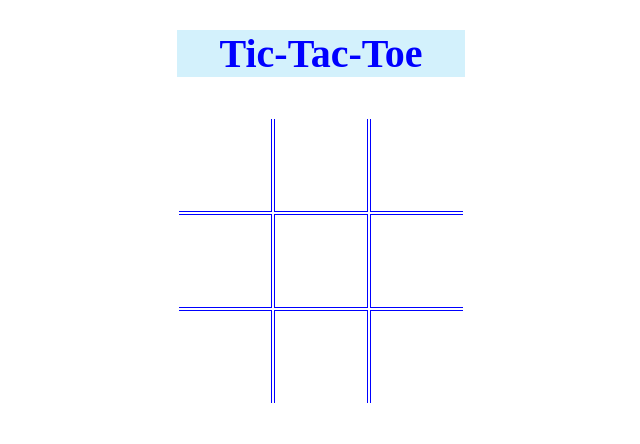
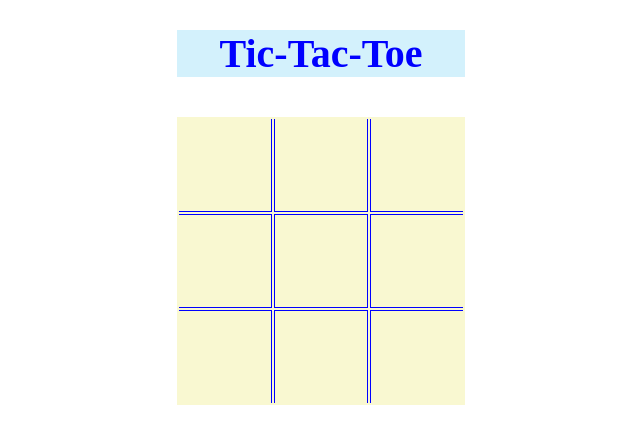
Before and after one commit to dev29a/tic-tac-toe-simple-vanillajs, a plain HTML site: page index.html in a window 1280 px wide. Shown: the whole page, without its empty margins (319-959 px from the left). Drawn offline with Linux system fonts and the light colour scheme.

Commit message:
added board styling and colors

```diff
--- a/style.css
+++ b/style.css
@@ -20,6 +20,7 @@ table{
    /* border-collapse:collapse;
     border-style:double;*/
     border-color:blue;
+    background: #F9F8D1;
 }
 
 td {
```
